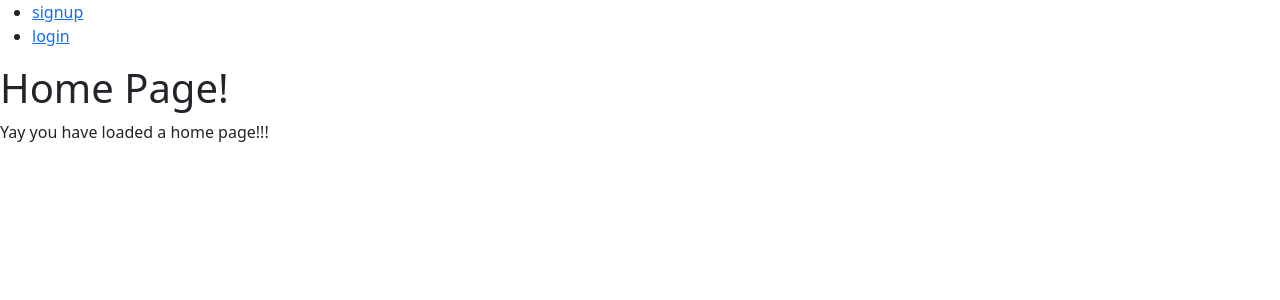
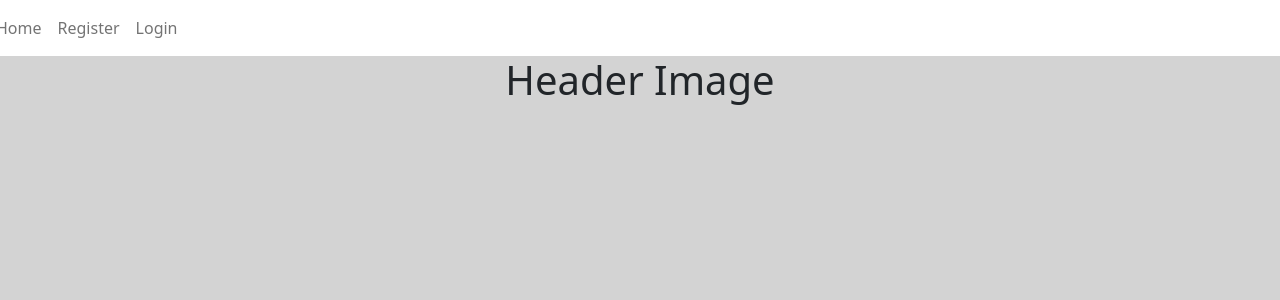
Before and after one commit to sophiebatten123/Tutoring-Hub, a Django app: page / in a window 1280 px wide. Shown: the top 300 px of the page. Run offline with Django 3.2, Linux system fonts and the light colour scheme.

Commit message:
Links have been added to the top of the base.html page to help navigation and the PEP8 editing was removed from settings.py

```diff
--- a/home/templates/home/index.html
+++ b/home/templates/home/index.html
@@ -2,9 +2,10 @@
 
 {% block content %}
 
-<div>
-    <h1>Home Page!</h1>
-    <p>Yay you have loaded a home page!!!</p>
+<div class="conatiner-fluid">
+    <div class="row center">
+        <h1>Header Image</h1>
+    </div>
 </div>
 
 {% endblock %}
--- /dev/null
+++ b/static/css/style.css
@@ -0,0 +1,7 @@
+body {
+    background-color: #D3D3D3;
+}
+
+.center {
+    text-align: center;
+}
--- a/templates/base.html
+++ b/templates/base.html
@@ -15,20 +15,33 @@
     <script src="https://cdn.jsdelivr.net/npm/bootstrap@5.0.1/dist/js/bootstrap.bundle.min.js"
         integrity="sha384-gtEjrD/SeCtmISkJkNUaaKMoLD0//ElJ19smozuHV6z3Iehds+3Ulb9Bn9Plx0x4" crossorigin="anonymous">
     </script>
+    <link rel="stylesheet" href="{% static 'css/style.css' %}">
 
 </head>
 <body>
-    <nav>
-        <ul>
-            {% if user.is_authenticated %}
-            <li><a href="{% url 'account_logout' %}">logout</a>
-            {% else %}
-            <li><a href="{% url 'account_signup' %}">signup</a>
-            <li><a href="{% url 'account_login' %}">login</a>
-            {% endif %}
-        </ul>
+    <nav class="navbar navbar-expand-lg navbar-light bg-white">
+        <div class="conatiner-fluid">
+            <div class="row">
+                <ul class="navbar-nav me-auto mb-2 mb-lg-0">
+                    <li class="nav-item">
+                        <a class="nav-link" href="{% url 'index' %}">Home</a>
+                    </li>
+                    {% if user.is_authenticated %}
+                    <li class="nav-item">
+                        <a class="nav-link" href="{% url 'account_logout' %}">Logout</a>
+                    </li>
+                    {% else %}
+                    <li class="nav-item">
+                        <a class="nav-link" href="{% url 'account_signup' %}">Register</a>
+                    </li>
+                    <li class="nav-item">
+                        <a class="nav-link" href="{% url 'account_login' %}">Login</a>
+                    </li>
+                    {% endif %}
+                </ul>
+            </div>
+        </div>
     </nav>
-
     <main>
         {% block content %}
         <!-- Content goes in here-->
```
Also changed, not shown: tutoring_hub/settings.py (+4 -8 lines).
